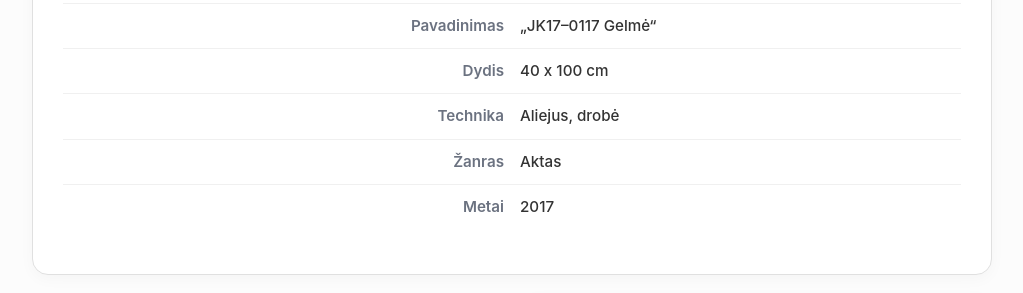
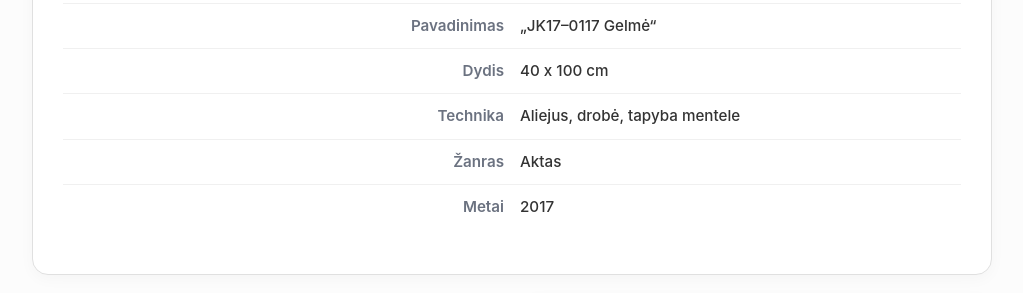
Before and after one commit to mruslys/ruslys.lt, a Jekyll site: the page built from skelbimai/jk-gelme/index.html, in a window 1280 px wide. Shown: the part 1026-1319 px from the top of the page, without its empty margins (128-1151 px from the left). Built offline with Jekyll 4.4.1, drawn with Linux system fonts in a browser that asks for light colours.

Commit message:
gelme-updt

```diff
--- a/skelbimai/jk-gelme/index.html
+++ b/skelbimai/jk-gelme/index.html
@@ -18,7 +18,7 @@ post_embed:
     <tr><th>Autorius</th><td>Jonas Kunickas</td></tr>
     <tr><th>Pavadinimas</th><td>„JK17–0117 Gelmė“</td></tr>
     <tr><th>Dydis</th><td>40 x 100 cm</td></tr>
-    <tr><th>Technika</th><td>Aliejus, drobė</td></tr>
+    <tr><th>Technika</th><td>Aliejus, drobė, tapyba mentele</td></tr>
     <tr><th>Žanras</th><td>Aktas</td></tr>
     <tr><th>Metai</th><td>2017</td></tr>
 </table>
```
